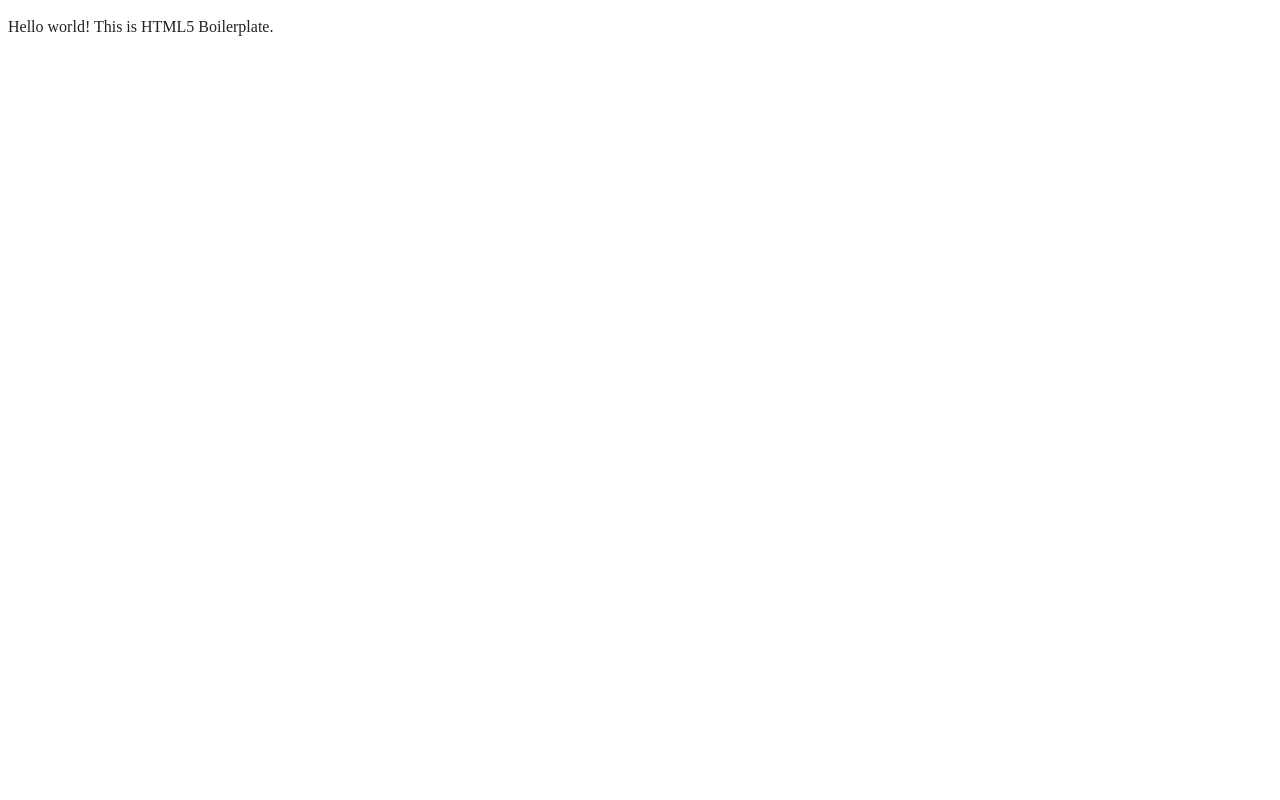
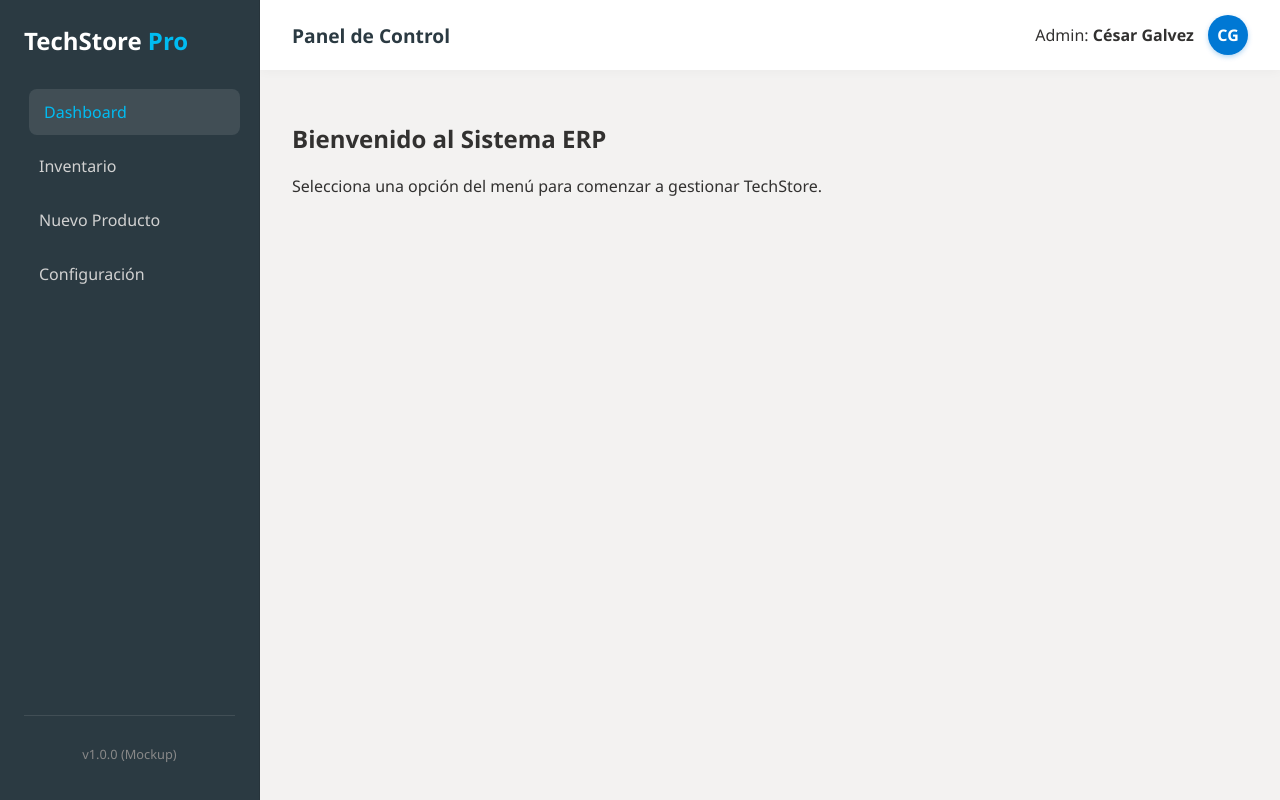
Before and after one commit to RealFenix225/TechStore-Web-Frontend, a plain HTML site: page index.html in a window 1280 px wide. Drawn offline with Linux system fonts and the light colour scheme.

Commit message:
chore: cleanup boilerplate and apply layout styles

```diff
--- a/assets/css/style.css
+++ b/assets/css/style.css
@@ -1,246 +1,119 @@
-/*! HTML5 Boilerplate v9.0.1 | MIT License | https://html5boilerplate.com/ */
+@import url('variables.css');
 
-/* main.css 3.0.0 | MIT License | https://github.com/h5bp/main.css#readme */
-/*
- * What follows is the result of much research on cross-browser styling.
- * Credit left inline and big thanks to Nicolas Gallagher, Jonathan Neal,
- * Kroc Camen, and the H5BP dev community and team.
- */
-
-/* ==========================================================================
-   Base styles: opinionated defaults
-   ========================================================================== */
-@import "variables.css";
-html {
-  color: #222;
-  font-size: 1em;
-  line-height: 1.4;
+/* --- RESET BÁSICO --- */
+* {
+  box-sizing: border-box;
 }
 
-/*
- * Remove text-shadow in selection highlight:
- * https://twitter.com/miketaylr/status/12228805301
- *
- * Customize the background color to match your design.
- */
-
-::-moz-selection {
-  background: #b3d4fc;
-  text-shadow: none;
+body {
+  font-family: var(--font-main);
+  background-color: var(--bg-color);
+  color: var(--text-primary);
+  margin: 0;
+  height: 100vh; /* Altura completa de la ventana */
+  overflow: hidden; /* Esto evita scroll doble en toda la página */
 }
 
-::selection {
-  background: #b3d4fc;
-  text-shadow: none;
+a { text-decoration: none; color: inherit; }
+ul { list-style: none; padding: 0; margin: 0; }
+
+/* --- LAYOUT GRID (Sidebar + Content) --- */
+.app-container {
+  display: grid;
+  grid-template-columns: 260px 1fr; /* 260px para menú, el resto para contenido */
+  height: 100vh;
 }
 
-/*
- * A better looking default horizontal rule
- */
-
-hr {
-  display: block;
-  height: 1px;
-  border: 0;
-  border-top: 1px solid #ccc;
-  margin: 1em 0;
-  padding: 0;
+/* --- 1. SIDEBAR ESTILOS --- */
+.sidebar {
+  background-color: var(--secondary-color);
+  color: #fff;
+  display: flex;
+  flex-direction: column;
+  padding: 1.5rem;
+  border-right: 1px solid rgba(0,0,0,0.1);
 }
 
-/*
- * Remove the gap between audio, canvas, iframes,
- * images, videos and the bottom of their containers:
- * https://github.com/h5bp/html5-boilerplate/issues/440
- */
-
-audio,
-canvas,
-iframe,
-img,
-svg,
-video {
-  vertical-align: middle;
+.sidebar__brand h2 {
+  margin-top: 0;
+  font-size: 1.5rem;
+  margin-bottom: 2rem;
 }
 
-/*
- * Remove default fieldset styles.
- */
+.text-accent { color: var(--accent-color); }
 
-fieldset {
-  border: 0;
-  margin: 0;
-  padding: 0;
+.sidebar__menu {
+  flex-grow: 1; /* Empuja el footer hacia abajo */
 }
 
-/*
- * Allow only vertical resizing of textareas.
- */
-
-textarea {
-  resize: vertical;
+.sidebar__link {
+  display: block;
+  padding: 12px 15px;
+  border-radius: 8px;
+  margin-bottom: 8px;
+  transition: all 0.3s ease;
+  color: #d1d1d1;
+  font-weight: 500;
 }
 
-/* ==========================================================================
-   Author's custom styles
-   ========================================================================== */
-
-/* ==========================================================================
-   Helper classes
-   ========================================================================== */
-
-/*
- * Hide visually and from screen readers
- */
-
-.hidden,
-[hidden] {
-  display: none !important;
+.sidebar__link:hover, .sidebar__link.active {
+  background-color: rgba(255, 255, 255, 0.1);
+  color: var(--accent-color);
+  transform: translateX(5px); /* Pequeña animación al pasar el mouse */
 }
 
-/*
- * Hide only visually, but have it available for screen readers:
- * https://snook.ca/archives/html_and_css/hiding-content-for-accessibility
- *
- * 1. For long content, line feeds are not interpreted as spaces and small width
- *    causes content to wrap 1 word per line:
- *    https://medium.com/@jessebeach/beware-smushed-off-screen-accessible-text-5952a4c2cbfe
- */
-
-.visually-hidden {
-  border: 0;
-  clip: rect(0, 0, 0, 0);
-  height: 1px;
-  margin: -1px;
-  overflow: hidden;
-  padding: 0;
-  position: absolute;
-  white-space: nowrap;
-  width: 1px;
-  /* 1 */
+.sidebar__footer {
+  font-size: 0.8rem;
+  color: #888;
+  text-align: center;
+  border-top: 1px solid rgba(255,255,255,0.1);
+  padding-top: 1rem;
 }
 
-/*
- * Extends the .visually-hidden class to allow the element
- * to be focusable when navigated to via the keyboard:
- * https://www.drupal.org/node/897638
- */
-
-.visually-hidden.focusable:active,
-.visually-hidden.focusable:focus {
-  clip: auto;
-  height: auto;
-  margin: 0;
-  overflow: visible;
-  position: static;
-  white-space: inherit;
-  width: auto;
+/* --- 2. MAIN CONTENT & HEADER --- */
+.main-content {
+  display: flex;
+  flex-direction: column;
+  height: 100vh;
+  overflow-y: auto; /* Scroll solo dentro del contenido si es largo */
 }
 
-/*
- * Hide visually and from screen readers, but maintain layout
- */
-
-.invisible {
-  visibility: hidden;
+.topbar {
+  background-color: var(--card-bg);
+  padding: 0 2rem;
+  height: 70px;
+  display: flex;
+  align-items: center;
+  justify-content: space-between;
+  box-shadow: 0 2px 10px rgba(0,0,0,0.03);
+  position: sticky; /* Se queda pegado arriba al hacer scroll */
+  top: 0;
+  z-index: 10;
 }
 
-/*
- * Clearfix: contain floats
- *
- * The use of `table` rather than `block` is only necessary if using
- * `::before` to contain the top-margins of child elements.
- */
-
-.clearfix::before,
-.clearfix::after {
-  content: "";
-  display: table;
+.topbar__title h1 {
+  font-size: 1.2rem;
+  margin: 0;
+  color: var(--secondary-color);
 }
 
-.clearfix::after {
-  clear: both;
+.user-avatar {
+  background-color: var(--primary-color);
+  color: white;
+  width: 40px;
+  height: 40px;
+  border-radius: 50%;
+  display: inline-flex;
+  align-items: center;
+  justify-content: center;
+  margin-left: 10px;
+  font-weight: bold;
+  box-shadow: 0 2px 5px rgba(0,120,212,0.3);
 }
 
-/* ==========================================================================
-   EXAMPLE Media Queries for Responsive Design.
-   These examples override the primary ('mobile first') styles.
-   Modify as content requires.
-   ========================================================================== */
-
-@media only screen and (min-width: 35em) {
-  /* Style adjustments for viewports that meet the condition */
+.page-content {
+  padding: 2rem;
+  max-width: 1200px;
+  margin: 0 auto;
+  width: 100%;
 }
-
-@media print,
-  (-webkit-min-device-pixel-ratio: 1.25),
-  (min-resolution: 1.25dppx),
-  (min-resolution: 120dpi) {
-  /* Style adjustments for high resolution devices */
-}
-
-/* ==========================================================================
-   Print styles.
-   Inlined to avoid the additional HTTP request:
-   https://www.phpied.com/delay-loading-your-print-css/
-   ========================================================================== */
-
-@media print {
-  *,
-  *::before,
-  *::after {
-    background: #fff !important;
-    color: #000 !important;
-    /* Black prints faster */
-    box-shadow: none !important;
-    text-shadow: none !important;
-  }
-
-  a,
-  a:visited {
-    text-decoration: underline;
-  }
-
-  a[href]::after {
-    content: " (" attr(href) ")";
-  }
-
-  abbr[title]::after {
-    content: " (" attr(title) ")";
-  }
-
-  /*
-   * Don't show links that are fragment identifiers,
-   * or use the `javascript:` pseudo protocol
-   */
-  a[href^="#"]::after,
-  a[href^="javascript:"]::after {
-    content: "";
-  }
-
-  pre {
-    white-space: pre-wrap !important;
-  }
-
-  pre,
-  blockquote {
-    border: 1px solid #999;
-    page-break-inside: avoid;
-  }
-
-  tr,
-  img {
-    page-break-inside: avoid;
-  }
-
-  p,
-  h2,
-  h3 {
-    orphans: 3;
-    widows: 3;
-  }
-
-  h2,
-  h3 {
-    page-break-after: avoid;
-  }
-}
--- a/assets/css/variables.css
+++ b/assets/css/variables.css
@@ -1,11 +1,21 @@
-/* assets/css/variables.css */
+/* Definición de Identidad Corporativa - TechStore Enterprise */
 :root {
-  --primary-color: #0078D4;
-  --secondary-color: #2B3A42;
-  --accent-color: #00BCF2;
-  --success-color: #107C10;
-  --warning-color: #F3F2F1;
-  --card-bg: #FFFFF;
-  --text-primary: #323130;
+  /* Colores Principales */
+  --primary-color: #0078D4;       /* Azul Azure/Corporativo */
+  --secondary-color: #2B3A42;     /* Gris Oscuro Intenso */
+  --accent-color: #00BCF2;        /* Cian brillante para detalles */
+
+  /* Colores de Estado */
+  --success-color: #107C10;       /* Verde Éxito */
+  --warning-color: #FFB900;       /* Amarillo Alerta */
+  --danger-color: #D13438;        /* Rojo Error/Stock Bajo */
+
+  /* Colores Base */
+  --bg-color: #F3F2F1;            /* Gris muy claro de fondo */
+  --card-bg: #FFFFFF;             /* Fondo de tarjetas */
+  --text-primary: #323130;        /* Texto principal */
+  --text-secondary: #605E5C;      /* Texto secundario */
+
+  /* Tipografía */
   --font-main: 'Segoe UI', Tahoma, Geneva, Verdana, sans-serif;
 }
--- a/index.html
+++ b/index.html
@@ -1,33 +1,57 @@
 <!doctype html>
-<html class="no-js" lang="">
+<html class="no-js" lang="es">
 
 <head>
   <meta charset="utf-8">
   <meta name="viewport" content="width=device-width, initial-scale=1">
-  <title></title>
+  <title>TechStore Enterprise - Admin Console</title>
   <link rel="stylesheet" href="assets/css/style.css">
-  <meta name="description" content="">
-
-  <meta property="og:title" content="">
-  <meta property="og:type" content="">
-  <meta property="og:url" content="">
-  <meta property="og:image" content="">
-  <meta property="og:image:alt" content="">
-
-  <link rel="icon" href="/favicon.ico" sizes="any">
-  <link rel="icon" href="/icon.svg" type="image/svg+xml">
-  <link rel="apple-touch-icon" href="icon.png">
-
-  <link rel="manifest" href="site.webmanifest">
-  <meta name="theme-color" content="#fafafa">
+  <meta name="description" content="Consola de administración para TechStore Enterprise">
 </head>
 
 <body>
 
-  <!-- Add your site or application content here -->
-  <p>Hello world! This is HTML5 Boilerplate.</p>
-  <script src="assets/js/app.js"></script>
+<div class="app-container">
+  <nav class="sidebar">
+    <div class="sidebar__brand">
+      <h2>TechStore <span class="text-accent">Pro</span></h2>
+    </div>
 
+    <ul class="sidebar__menu">
+      <li><a href="index.html" class="sidebar__link active">Dashboard</a></li>
+      <li><a href="dashboard.html" class="sidebar__link">Inventario</a></li>
+      <li><a href="gestion.html" class="sidebar__link">Nuevo Producto</a></li>
+      <li><a href="#" class="sidebar__link">Configuración</a></li>
+    </ul>
+
+    <div class="sidebar__footer">
+      <p>v1.0.0 (Mockup)</p>
+    </div>
+  </nav>
+
+  <div class="main-content">
+
+    <header class="topbar">
+      <div class="topbar__title">
+        <h1>Panel de Control</h1>
+      </div>
+      <div class="topbar__user">
+        <span>Admin: <strong>César Galvez</strong></span>
+        <div class="user-avatar">CG</div> <!--Esto pone mis iniciales a falta de una foto-->
+      </div>
+    </header>
+
+    <main class="page-content">
+      <section class="welcome-section">
+        <h2>Bienvenido al Sistema ERP</h2>
+        <p>Selecciona una opción del menú para comenzar a gestionar TechStore.</p>
+      </section>
+    </main>
+
+  </div>
+</div>
+
+<script src="assets/js/main.js"></script>
 </body>
 
 </html>
```
Also changed, not shown: NOTA_IMPORTANTE.txt (deleted, +0 -56 lines), .github/workflows/azure-static-web-apps-witty-coast-0b3906710.yml, assets/js/app.js (deleted), assets/js/main.js (added), 1 other file.
